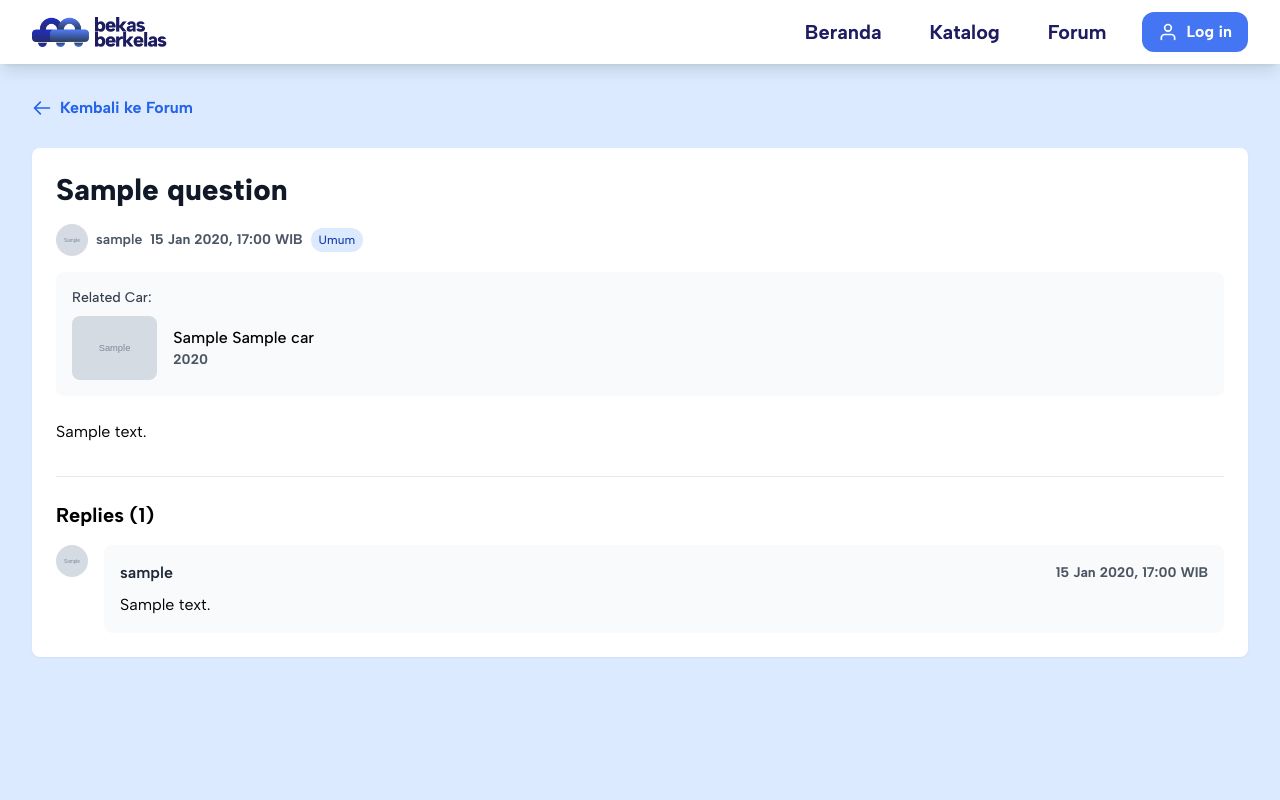
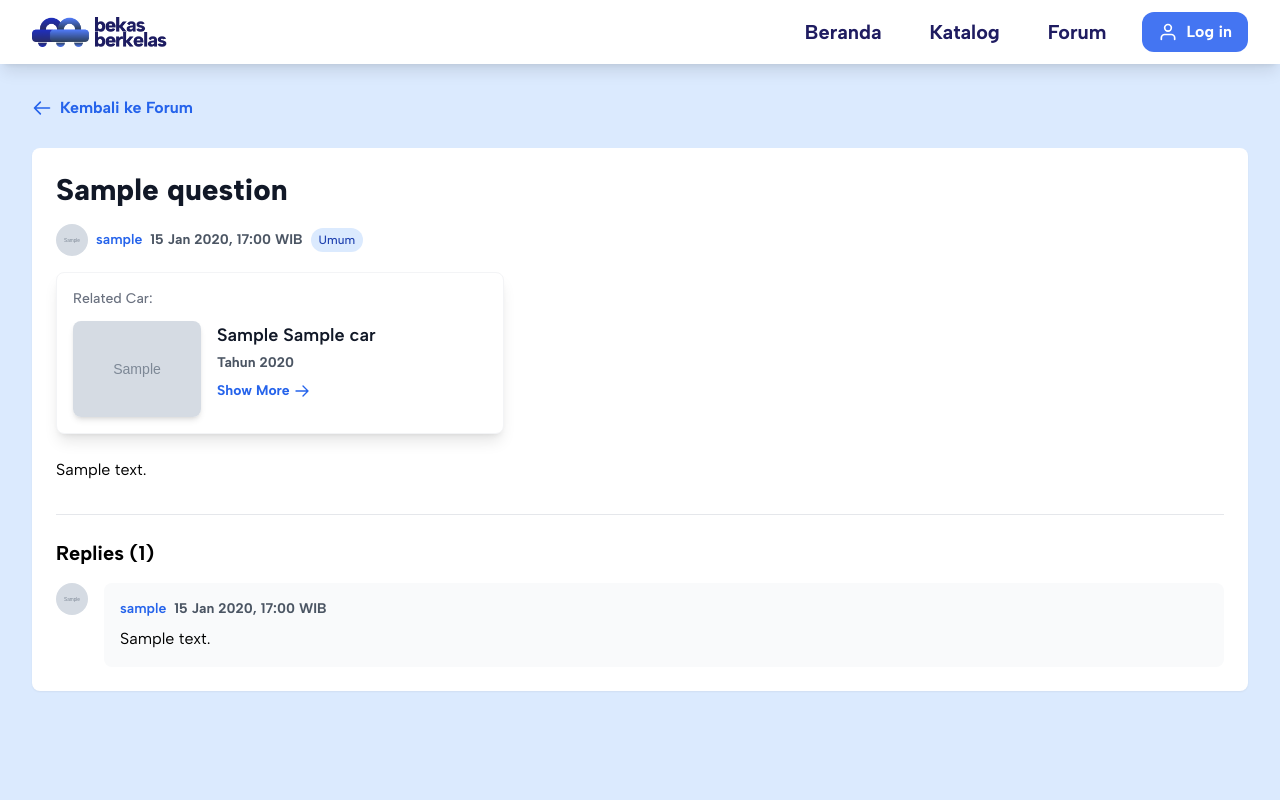
Before and after one commit to PBP-Ganjil-2024-2025-D12/BekasBerkelas, a Django app: page /forum/00000000-0000-0000-0000-000000000001/ in a window 1280 px wide. Run offline with Django 5.2, Linux system fonts and the light colour scheme; tables that the repository leaves empty hold one stand-in row (values such as "Sample post"); grey boxes marked "Sample" are stand-in pictures; some libraries are stand-ins or nearby versions.

Commit message:
fix navbar routing and some more in forum

```diff
--- a/authentication/templates/login.html
+++ b/authentication/templates/login.html
@@ -6,7 +6,6 @@
 
 {% block content %}
 <div class="min-h-screen flex flex-col items-center justify-center w-full bg-blue-100 px-4 py-12">
-    <!-- Form -->
     <div class="max-w-md w-full space-y-8 bg-white p-8 rounded-xl shadow-lg">
         <div class="w-full flex justify-center mb-8">
             <img src="{% static 'image/logo-text.png' %}" alt="Logo" class="h-[100px]">
--- a/authentication/templates/register.html
+++ b/authentication/templates/register.html
@@ -7,12 +7,10 @@
 {% block content %}
 
 <div class="min-h-screen flex flex-col md:flex-row w-screen bg-blue-100 px-4 pt-0 md:py-6 sm:px-6 lg:px-8">
-    <!-- Image -->
     <div class="w-full md:w-1/2 flex items-center justify-center pt-8 mb-8 md:mb-0 md:ml-[5%]">
         <img src="{% static 'image/logo-text.png' %}" alt="Logo" class="h-40 md:h-60 lg:h-80">
     </div>
 
-    <!-- Form -->
     <div class="w-full md:w-1/2 md:max-w-md space-y-8 bg-white p-8 rounded-xl shadow-lg albert-sans-semibold md:mr-[15%] mb-8 md:mb-0">
         <form method="POST" enctype="multipart/form-data">
             {% csrf_token %}
--- a/forum/static/js/forum.js
+++ b/forum/static/js/forum.js
@@ -66,16 +66,19 @@ document.addEventListener("DOMContentLoaded", function() {
 
             const response = await fetch(`/forum/${currentQuestionId}/delete_reply/${currentReplyId}/`, {
                 method: 'POST',
-                body: formData,
+                headers: {
+                    'X-CSRFToken': csrfToken
+                },
+                credentials: 'same-origin'
             });
 
             if (response.ok) {
                 window.location.reload();
             } else {
-                throw new Error('Failed to delete reply');
+                console.error('Failed to delete reply');
             }
         } catch (error) {
-            console.error('Error deleting reply:', error);
+            console.error('Error:', error);
         }
         hideDeleteModal('deleteReplyModal');
     });
--- a/forum/templates/forum_detail.html
+++ b/forum/templates/forum_detail.html
@@ -47,7 +47,9 @@
                                 <img class="w-8 h-8 rounded-full flex-shrink-0" src="{% static 'user_dashboard/image/default-profile.png' %}" alt="Default Profile Picture" width="400" height="400">
                             {% endif %}
                             <div class="flex items-center gap-2">
-                                <span class="font-semibold">{{ question.user.username }}</span>
+                                <a href="/profile/{{ question.user.username }}" class="flex items-center text-sm text-blue-600 hover:text-blue-800 font-semibold albert-sans-semibold group">
+                                    <span class="font-semibold">{{ question.user.username }}</span>
+                                </a>
                                 <span class="sm:hidden px-2 py-1 bg-blue-100 text-blue-800 rounded-full text-xs font-medium whitespace-nowrap">
                                     {% if question.category == 'UM' %}Umum
                                     {% elif question.category == 'JB' %}Jual Beli
@@ -70,13 +72,27 @@
                 </div>
 
                 {% if question.car %}
-                <div class="bg-gray-50 p-4 rounded-lg mb-4">
-                    <h3 class="text-sm font-medium text-gray-700 mb-2">Related Car:</h3>
-                    <div class="flex items-center">
-                        <img src="{{ question.car.image_url }}" alt="Car Image" class="w-30 h-16 object-cover rounded-lg mr-4">
-                        <div>
-                            <p class="font-medium">{{ question.car.brand }} {{ question.car.car_name }}</p>
-                            <p class="text-sm text-gray-600">{{ question.car.year }}</p>
+                <div class="max-w-md bg-white rounded-lg shadow-lg hover:shadow-xl transition-all duration-200 p-4 border border-gray-100">
+                    <h3 class="text-sm font-medium text-gray-500 mb-3">Related Car:</h3>
+                    <div class="flex items-start space-x-4">
+                        <div class="flex-shrink-0">
+                            <img src="{{ question.car.image_url }}"
+                                 alt="Car Image"
+                                 class="w-32 h-24 object-cover rounded-lg shadow-md">
+                        </div>
+                        <div class="flex-1 min-w-0 flex flex-col justify-center">
+                            <p class="text-lg font-semibold text-gray-900 mb-1">
+                                {{ question.car.brand }} {{ question.car.car_name }}
+                            </p>
+                            <p class="text-sm text-gray-600">
+                                Tahun {{ question.car.year }}
+                            </p>
+                            <a href="/katalog/{{ question.car.pk }}" class="flex items-center text-sm mt-2 text-blue-600 hover:text-blue-800 albert-sans-semibold group">
+                                <span class="mr-1">Show More</span>
+                                <svg class="w-4 h-4 transform transition-transform group-hover:translate-x-1" fill="none" stroke="currentColor" viewBox="0 0 24 24">
+                                    <path stroke-linecap="round" stroke-linejoin="round" stroke-width="2" d="M13.5 4.5L21 12m0 0l-7.5 7.5M21 12H3" />
+                                </svg>
+                            </a>
                         </div>
                     </div>
                 </div>
@@ -127,12 +143,24 @@
                         {% endif %}
                         <div class="flex-1 min-w-0">
                             <div class="bg-gray-50 rounded-lg p-4">
-                                <div class="flex flex-col sm:flex-row sm:items-center sm:justify-between gap-1 sm:gap-2 mb-2">
+                                <div class="flex items-center justify-between gap-2 mb-2">
                                     <div class="flex items-center gap-2">
-                                        <span class="font-semibold text-gray-800 whitespace-nowrap">{{ reply.user.username }}</span>
+                                        <a href="/profile/{{ reply.user.username }}" class="flex items-center text-sm text-blue-600 hover:text-blue-800 font-semibold albert-sans-semibold group">
+                                            <span class="font-semibold whitespace-nowrap">{{ reply.user.username }}</span>
+                                        </a>
+                                        <span class="text-sm text-gray-600 whitespace-nowrap">{{ reply.formatted_time }} WIB</span>
                                         <span class="text-gray-800">{{ reply.role }}</span>
                                     </div>
-                                    <span class="text-sm text-gray-600 whitespace-nowrap">{{ reply.formatted_time }} WIB</span>
+                                    <div class="flex items-center">
+                                        {% if user == reply.user or user == question.user or user.userprofile.role == 'ADM' %}
+                                        <button class="text-red-600 hover:text-red-800 flex-shrink-0"
+                                                onclick="deleteReply('{{ question.pk }}', '{{ reply.pk }}')">
+                                            <svg class="w-5 h-5" fill="none" stroke="currentColor" viewBox="0 0 24 24">
+                                                <path stroke-linecap="round" stroke-linejoin="round" stroke-width="2" d="M19 7l-.867 12.142A2 2 0 0116.138 21H7.862a2 2 0 01-1.995-1.858L5 7m5 4v6m4-6v6m1-10V4a1 1 0 00-1-1h-4a1 1 0 00-1 1v3M4 7h16"/>
+                                            </svg>
+                                        </button>
+                                        {% endif %}
+                                    </div>
                                 </div>
                                 <div class="break-words">
                                     <p class="font-light">{{ reply.content|linebreaks }}</p>
@@ -160,7 +188,6 @@
                 {% endif %}
             </div>
 
-            <!-- CEK MW DIIMPLEMENT APA KAGA -->
             <div id="deleteReplyModal" tabindex="-1" aria-hidden="true" class="hidden fixed inset-0 z-50 w-full flex items-center justify-center bg-gray-800 bg-opacity-50 overflow-x-hidden overflow-y-auto transition-opacity duration-300 ease-out">
                 <div id="deleteReplyModalContent" class="relative bg-white rounded-lg shadow-lg w-5/6 sm:w-3/4 md:w-1/2 lg:w-1/3 mx-4 sm:mx-0 transform scale-95 opacity-0 transition-transform transition-opacity duration-300 ease-out">
                     <div class="flex items-center justify-between p-4 border-b rounded-t">
@@ -175,13 +202,13 @@
                     </div>
 
                     <div class="p-6">
-                        <p class="text-gray-700 mb-4">Apakah Anda yakin ingin menghapus balasan ini? Tindakan ini tidak dapat dibatalkan.</p>
+                        <p class="text-gray-700 mb-4">Are you sure you want to delete this reply?</p>
                         <div class="flex flex-col space-y-2 md:flex-row md:space-y-0 md:space-x-2 justify-center md:justify-end albert-sans-semibold">
                             <button type="button" id="confirmDeleteReply" class="bg-red-500 hover:bg-red-600 text-white rounded-full px-4 py-2 transition duration-300 shadow-md">
-                                Hapus
+                                Delete
                             </button>
-                            <button type="button" class="text-gray-600 bg-gray-200 hover:bg-gray-300 rounded-full px-4 py-2 transition duration-300 shadow-md close-modal">
-                                Batal
+                            <button type="button" class="text-white  bg-blue-500 hover:bg-blue-600 rounded-full px-4 py-2 transition duration-300 shadow-md close-modal">
+                                Cancel
                             </button>
                         </div>
                     </div>
--- a/forum/urls.py
+++ b/forum/urls.py
@@ -8,7 +8,7 @@ urlpatterns = [
     path('create_question/', create_question, name='create_question'),
     path('<uuid:pk>/', forum_detail, name='forum_detail'),
     path('<uuid:pk>/create_reply/', create_reply, name='create_reply'),
-    path('<uuid:pk>/delete_reply/<uuid:reply_pk>/', delete_reply, name='delete_reply'),
+    path('<uuid:question_pk>/delete_reply/<uuid:reply_pk>/', delete_reply, name='delete_reply'),
     path('<uuid:pk>/delete_question/', delete_question, name='delete_question'),
     path('get_questions_json/', get_questions_json, name='get_questions_json'),
 ]
--- a/forum/views.py
+++ b/forum/views.py
@@ -116,7 +116,7 @@ def create_reply(request, pk):
 def delete_question(request, pk) :
     question = get_object_or_404(Question, pk=pk)
 
-    if request.user.userprofile.role == question.user or request.user.userprofile.role == 'ADM' :
+    if not (request.user.userprofile.role == question.user or request.user.userprofile.role == 'ADM') :
         return HttpResponse(b'FORBIDDEN', status=403)
     question.delete()
     return HttpResponseRedirect(reverse('forum:show_forum'))
@@ -124,7 +124,6 @@ def delete_question(request, pk) :
 @csrf_exempt
 @require_POST
 @login_required(login_url='/auth/login')
-# MW DIIMPLEMENT GA DELETE REPLY?
 def delete_reply(request, question_pk, reply_pk) :
     reply = get_object_or_404(Reply, pk=reply_pk)
     question = get_object_or_404(Question, pk=question_pk)
--- a/product_catalog/templates/create_car.html
+++ b/product_catalog/templates/create_car.html
@@ -9,7 +9,6 @@
 {% include 'navbar.html' %}
 <section class="min-h-screen pt-20 px-10 md:px-10 flex flex-col bg-blue-100 items-center">
     <div class="min-h-screen flex items-center justify-center w-full bg-blue-100">
-        <!-- Form -->
         <div class="space-y-8 bg-white p-8 rounded-xl shadow-lg albert-sans-semibold mb-8 w-full md:w-1/2">
             <h1 class="text-xl font-bold text-center mb-4">Create a New Car Listing</h1>
 
@@ -17,7 +16,6 @@
                 {% csrf_token %}
                 {{ form.non_field_errors }}
 
-                <!-- Three-column Grid Layout for Text Fields -->
                 <div class="grid grid-cols-1 md:grid-cols-2 gap-6">
                     <div class="mb-6">
                         <label for="car_name" class="block text-lg font-medium text-gray-700">Car Name</label>
@@ -119,7 +117,6 @@
                     </div>
                 </div>
 
-                <!-- Boolean Field Checklist Section -->
                 <div class="bg-gray-100 p-6 rounded-lg shadow-md mt-8">
                     <h2 class="text-lg font-semibold text-gray-700 mb-4">Additional Features</h2>
 
@@ -188,7 +185,6 @@
                     </div>
                 </div>
 
-                <!-- Submit Button -->
                 <div class="mt-8 text-center">
                     <button type="submit"
                             class="bg-blue-600 text-white py-3 px-6 rounded-lg font-semibold text-lg hover:bg-blue-700 transition duration-200">
@@ -198,7 +194,6 @@
 
             </form>
 
-            <!-- Error Messages -->
             {% if messages %}
             <div class="mt-8">
                 {% for message in messages %}
--- a/review_rating/templates/review_card.html
+++ b/review_rating/templates/review_card.html
@@ -2,7 +2,7 @@
 {% load static %}
 
 {% block content %}
-<div class="w-full bg-white shadow-md rounded-3xl p-6 max-h-64 overflow-hidden">  <!-- Added overflow-hidden -->
+<div class="w-full bg-white shadow-md rounded-3xl p-6 max-h-64 overflow-hidden">
     <div class="w-full flex justify-between items-center">
         <div class="w-fit space-x-2 flex items-center">
             <img src="{% static 'image/logo-text.png' %}" class="w-8 h-8 rounded-full">
--- a/review_rating/templates/seller_profile.html
+++ b/review_rating/templates/seller_profile.html
@@ -8,7 +8,6 @@
 {% include 'navbar.html' %}
 
 <div class="flex w-full">
-    <!-- left column -->
     <div class="max-w-[33%]">
         <img src="{% static 'image/logo-text.png' %}" alt="Logo" class="h-40 md:h-60 lg:h-80">
         <label class="albert-sans-semibold">{{ seller.username }}</label>
@@ -17,7 +16,6 @@
             <label class="albert-sans-semibold">{{ seller.rating }}</label>
         </div>
     </div>
-    <!-- rught column -->
     <div class="max-w-[67%]">
         {% if not cars %}
         {% else %}
--- a/templates/base.html
+++ b/templates/base.html
@@ -6,14 +6,11 @@
     <meta name="viewport" content="width=device-width, initial-scale=1.0" />
     {% block meta %} {% endblock meta %}
 
-    <!-- Icon and CSS -->
     <link rel="icon" type="image/png" href="{% static 'image/logo-only.png' %}">
     <link rel="stylesheet" href="{% static 'css/global.css' %}"/>
 
-    <!-- Font -->
     <style>@import url('https://fonts.googleapis.com/css2?family=Albert+Sans:ital,wght@0,100..900;1,100..900&display=swap');</style>
 
-    <!-- Tailwind -->
     <script src="https://cdn.tailwindcss.com"></script>
   </head>
   <body>
--- a/templates/navbar.html
+++ b/templates/navbar.html
@@ -45,7 +45,7 @@
                                 Account
                             </a>
                             {% if request.user.userprofile.role == 'BUY' %}
-                            <a href="#placeholder" class="block text-center text-xl text-[#1f1c61] albert-sans-semibold px-5 py-2 hover:bg-gray-100">
+                            <a href="/wishlist" class="block text-center text-xl text-[#1f1c61] albert-sans-semibold px-5 py-2 hover:bg-gray-100">
                                 Wishlist
                             </a>
                             {% endif %}
@@ -109,7 +109,7 @@
 
             {% if request.user.is_authenticated %}
                 {% if request.user.userprofile.role == 'BUY' %}
-                <a href="#placeholder" class="block text-[#1f1c61] text-xl albert-sans-semibold hover:bg-[#F5F5F5] rounded-xl px-3 py-2 mb-2">
+                <a href="/wishlist" class="block text-[#1f1c61] text-xl albert-sans-semibold hover:bg-[#F5F5F5] rounded-xl px-3 py-2 mb-2">
                     Wishlist
                 </a>
                 {% endif %}
--- a/user_dashboard/templates/adm_verifikasi_penjual.html
+++ b/user_dashboard/templates/adm_verifikasi_penjual.html
@@ -68,7 +68,7 @@
 
     <div id="crudModal" tabindex="-1" class="hidden fixed inset-0 z-50 w-full flex items-center justify-center bg-gray-800 bg-opacity-50 overflow-x-hidden overflow-y-auto transition-opacity duration-300 ease-out">
         <div id="modalSeller" class="hidden relative bg-white rounded-lg shadow-lg w-5/6 sm:w-3/4 md:w-1/2 lg:w-1/3 mx-4 sm:mx-0 transform scale-95 opacity-0 transition-transform transition-opacity duration-300 ease-out">
-            <!-- Modal header -->
+
             <div class="flex items-center justify-between p-4 border-b rounded-t">
                 <h3 class="text-xl albert-sans-semibold text-gray-900">
                     Verifikasi Seller
@@ -81,7 +81,6 @@
                 </button>
 
             </div>
-            <!-- Modal body -->
             <div class="flex flex-col items-center pt-10 pb-10">
                 <img id="profile_pic_modal" class="w-24 h-24 mb-3 rounded-full shadow-lg" src="" alt="profile_image"/>
                 <div class="flex gap-3 md:grid md:grid-cols-[repeat(2,minmax(150px,1fr))] pt-3 px-5">
--- a/user_dashboard/templates/base_dashboard.html
+++ b/user_dashboard/templates/base_dashboard.html
@@ -4,7 +4,6 @@
 {% block meta %}
 <title> Dashboard | BekasBerkelas</title>
 
-<!-- JQuery -->
 <script src="https://ajax.googleapis.com/ajax/libs/jquery/3.6.0/jquery.min.js"></script>
 {% endblock meta %}
 
--- a/wishlist/templates/wishlist.html
+++ b/wishlist/templates/wishlist.html
@@ -52,7 +52,7 @@
                             </a>
                         </div>
 
-                        <!-- Right section with love button -->
+
                         <button class="wishlist-btn text-red-500 hover:text-gray-500 transition duration-150"
                                 title="Remove from Wishlist"
                                 onclick="removeFromWishlist(this, {{ item.car.id }}, {{ item.id }});">
```
Also changed, not shown: product_catalog/templates/mobil_saya.html (+11 -13 lines), review_rating/templates/buyer_admin_profile.html (added, +10 -0 lines), review_rating/views.py (+26 -9 lines), user_dashboard/templates/biodata.html (+5 -9 lines).
